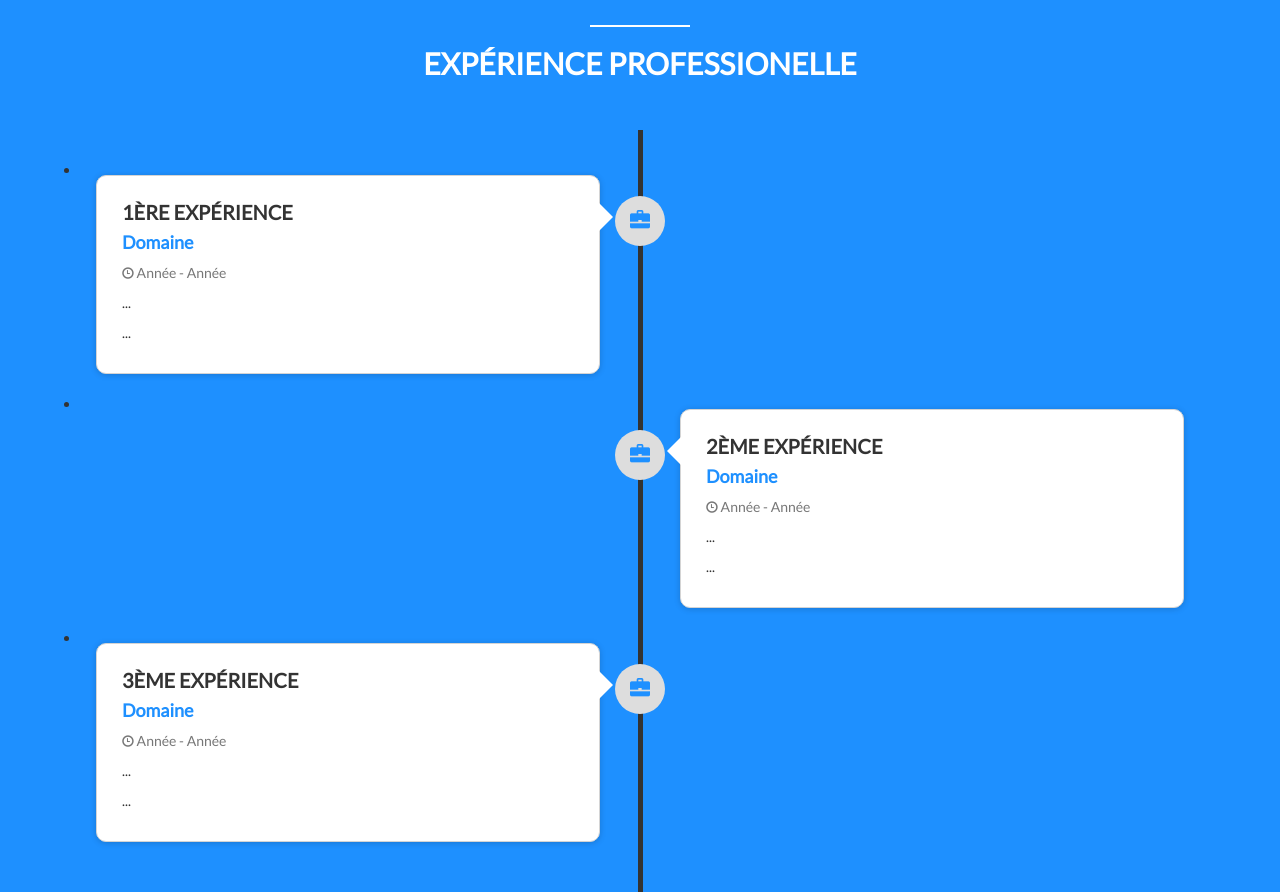
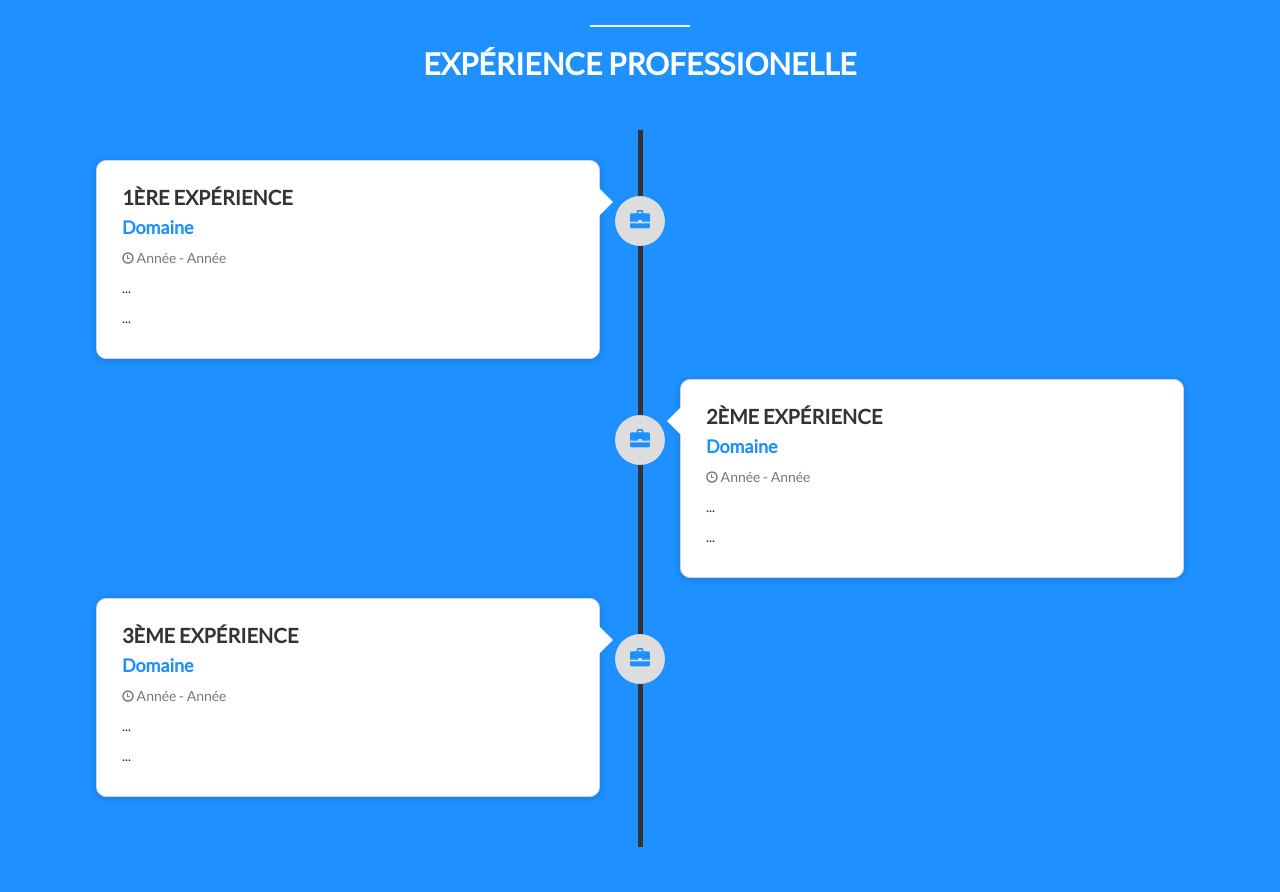
Before and after one commit to InFeRnOw/monSite, a plain HTML site: page index.html in a window 1280 px wide. Shown: the part 1180-2072 px from the top of the page. Drawn offline with nearby package versions, Linux system fonts and the light colour scheme.

Commit message:
list-style: none

```diff
--- a/CSS/style.css
+++ b/CSS/style.css
@@ -7,6 +7,10 @@ body
 h1, h2, h3, h4, h5, h6
 {
     font-weight: bold;
+}
+ul
+{
+    list-style: none;
 }
 img
 {
```
